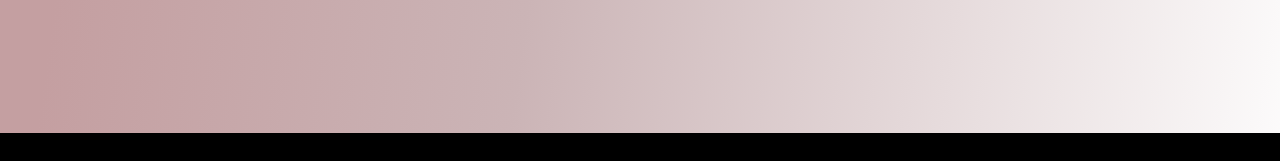
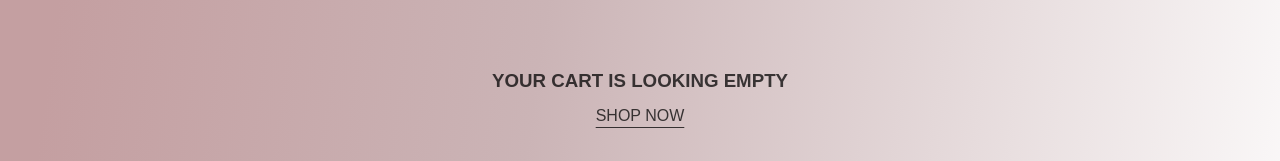
Before and after one commit to elaaasri/shopping-cart, a React (Vite) app: page /cart in a window 1280 px wide. Shown: the part 303-464 px from the top of the page. Built offline with nearby package versions, Linux system fonts and the light colour scheme; no server answers.

Commit message:
feat(cart-page): add empty cart message

```diff
--- a/src/pages/CartPage/CartPage.jsx
+++ b/src/pages/CartPage/CartPage.jsx
@@ -1,4 +1,4 @@
-import { useOutletContext } from "react-router";
+import { useOutletContext, Link } from "react-router";
 import PaymentSection from "../../components/PaymentSection";
 import styles from "./CartPage.module.css";
 
@@ -7,6 +7,18 @@ const CartPage = () => {
   const handleRemoveButton = (productTitle) => {
     setCartItems((prev) => prev.filter((item) => item.title !== productTitle));
   };
+
+  const test = Object.entries(organizedProducts).length;
+  console.log(test);
+
+  if (test <= 0) {
+    return (
+      <div className={styles.emptyCart}>
+        <h3>YOUR CART IS LOOKING EMPTY</h3>
+        <Link to="/shop">SHOP NOW</Link>
+      </div>
+    );
+  }
 
   return (
     <div className={styles.cartPageCotainer}>
@@ -56,44 +68,3 @@ const CartPage = () => {
   );
 };
 export default CartPage;
-
-// fix stock done
-// fix checkProductStock and show msg done
-// quntity button wont include decimals done
-// product reviews component done
-// product page key done
-// go to cart button done
-// fix footer table css! done
-// add cart page and its module css // add default for 0 products
-// add payment section page and its module css
-// clean products outlet and getCategoryByName from CategoryPage and add discount to the product
-// cart page link !
-// add with to header on scrolling!
-// fix css containers names!
-
-// returnPolicy
-// shippingInformation
-// warrantyInformation
-
-// return (
-//   <div className="cart-container">
-//     {organizedProductsArr.length}
-//     <h1>YOUR CART</h1>
-//     {organizedProductsArr.map(([title, productsArr], index) => {
-//       const { images, price } = productsArr[0];
-//       const productTotalPrice = +(price * productsArr.length).toFixed(2);
-
-//       return (
-//         <div key={index} className="cart-product">
-//           <img src={images[0]} style={{ width: "50px" }} />
-//           <div>title: {title}</div>
-//           <div>price: {price}</div>
-//           <div>quantity: {productsArr.length}</div>
-//           <div>total: {productTotalPrice}</div>
-//           <button onClick={() => handleRemoveButton(title)}>remove</button>
-//         </div>
-//       );
-//     })}
-//     <PaymentSection organizedProductsArr={organizedProductsArr} />;
-//   </div>
-// );
--- a/src/pages/CartPage/CartPage.module.css
+++ b/src/pages/CartPage/CartPage.module.css
@@ -62,3 +62,21 @@
 .buttonCell:active {
   transform: translateY(-1px);
 }
+.emptyCart {
+  display: flex;
+  flex-direction: column;
+  justify-content: center;
+  align-items: center;
+  gap: 15px;
+  height: 80vh;
+  color: rgba(0, 0, 0, 0.741);
+}
+.emptyCart a {
+  text-decoration: underline;
+  text-underline-offset: 6px;
+  color: rgba(0, 0, 0, 0.741);
+}
+.emptyCart a:hover {
+  color: black;
+  cursor: pointer;
+}
```
Also changed, not shown: src/main.jsx (+18 -0 lines).
